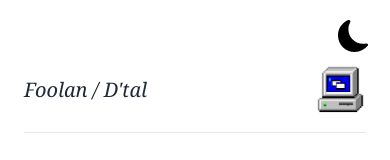
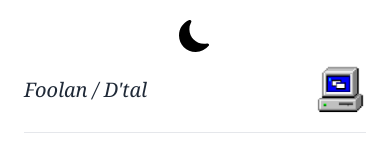
Before and after one commit to ericviana/foolan, a Next.js app: page / in a window 390 px wide. Shown: the top 160 px of the page. Built offline with nearby package versions, Linux system fonts and the light colour scheme.

Commit message:
centers icon when the user is on mobile

```diff
--- a/components/BotaTema.tsx
+++ b/components/BotaTema.tsx
@@ -21,7 +21,7 @@ export const BotaoTema = (props: BotaoTemaProps) => {
     <button
       aria-label={`Troca tema do site para ${tema === "dark" ? "escuro" : "claro"}`}
       onClick={alternarTema}
-      className="fixed top-5 right-5"
+      className="fixed top-5 right-1/2 translate-x-1/2 sm:translate-x-0 sm:right-5"
     >
       {
         tema === "dark" ? (
```
